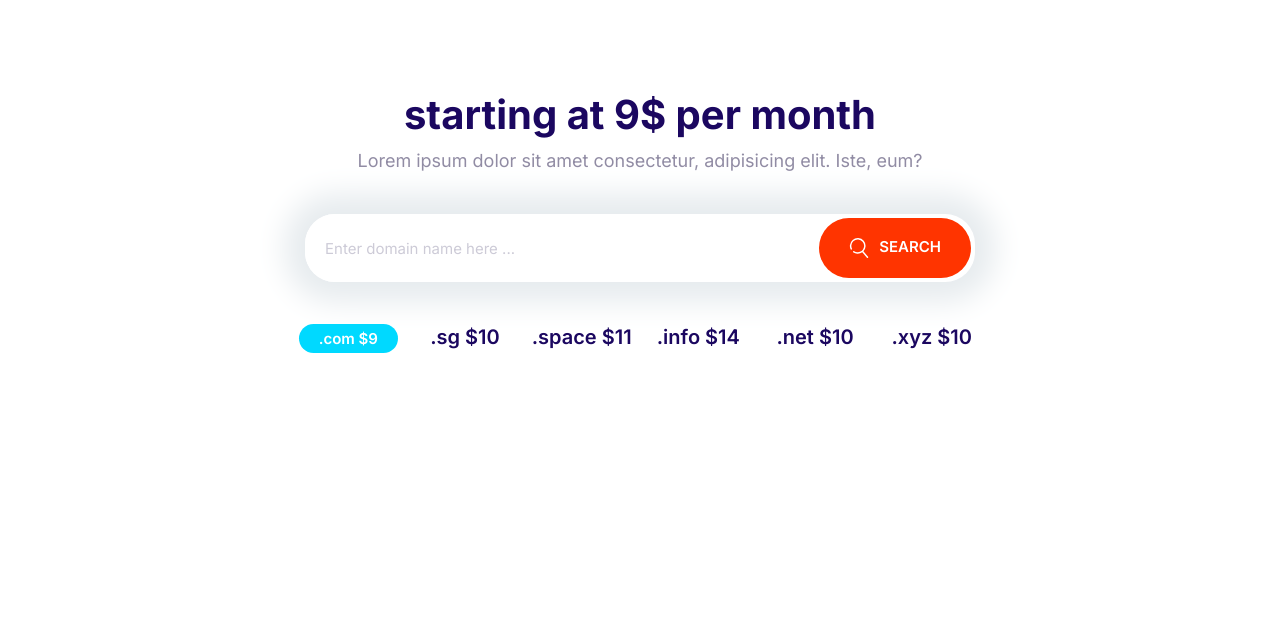
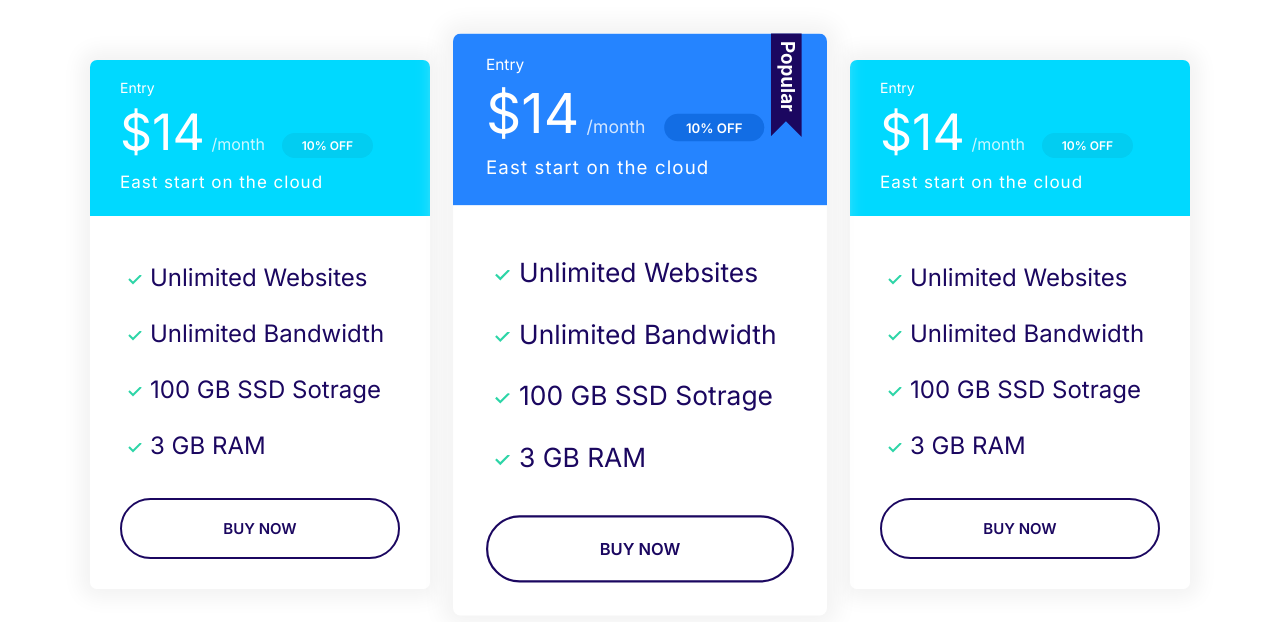
Before and after one commit to miladsoufi/myfirstwebsite, a plain HTML site: page index.html in a window 1280 px wide. Drawn offline with Linux system fonts and the light colour scheme.

Commit message:
building plans block styles.

```diff
--- a/css/styles.css
+++ b/css/styles.css
@@ -314,11 +314,19 @@ white-space: nowrap;
     color: #fff;
   }
 
+  .card--primary .badge--primary {
+    background: #126de4;
+  }
+
   .card--secondary .badge--secondary {
     background: #02cdf1;
   }
 
   /* Plans */
+  .plan {
+  transition: tranform 0.2s ease-out;
+  }
+
   .plan__name {
     color: #fff;
     margin: 0;
@@ -348,6 +356,10 @@ white-space: nowrap;
     margin-bottom: 2rem;
   }
 
+  .plan--popular{
+    transform: scale(1.1);
+  }
+
   .plan--popular .card__header {
     position: relative;
   }
@@ -359,6 +371,13 @@ white-space: nowrap;
     position: absolute;
     top: -6px;
     right: 5%;
+  }
+
+  .plan:hover{
+    transform: scale(1.05);
+  }
+  .plan--popular:hover{
+    transform: scale(1.15);
   }
 
   @media screen and (min-width: 1024px) {
@@ -711,3 +730,13 @@ white-space: nowrap;
       grid-template-columns: repeat(auto-fit, minmax(10rem,1fr));
     }
   }
+
+  /* plans block */
+  .block-plans .grid {
+    gap: 8rem 4rem;
+  }
+
+  .block-plans .card {
+    max-width: 500px;
+    margin: 0 auto;
+  }
--- a/index.html
+++ b/index.html
@@ -13,26 +13,70 @@
 
 </head>
 <body>
-  <section class="block container block-domain">
-    <header class="block__header">
-      <h2>starting at 9$ per month</h2>
-      <p>Lorem ipsum dolor sit amet consectetur, adipisicing elit. Iste, eum?</p>
-    </header>
-    <div class="input-group">
-      <input type="text" class="input" placeholder="Enter domain name here ...">
-    <button class="btn btn--accent"> <svg class="icon icon--white">
-      <use xlink:href="images/sprite.svg#search"></use>
-    </svg>search</button>
+ <section class="block container block-plans">
+  <div class="grid grid--1x3">
+    <div class="plan">
+      <div class="card card--secondary">
+        <header class="card__header">
+          <h3 class="plan__name">Entry</h3>
+          <span class="plan__price">$14</span>
+          <span class="plan__billing-cycle">/month</span>
+          <span class="badge badge--secondary badge--small">10% OFF</span>
+          <span class="plan__description">East start on the cloud</span>
+        </header>
+        <div class="card__body">
+          <ul class="list list--tick">
+            <li class="list__item">Unlimited Websites</li>
+            <li class="list__item">Unlimited Bandwidth</li>
+            <li class="list__item">100 GB SSD Sotrage</li>
+            <li class="list__item">3 GB RAM</li>
+          </ul>
+          <button class="btn btn--outline btn--block">Buy Now</button>
+        </div>
+      </div>
+    </div>
+    <div class="plan plan--popular">
+      <div class="card card--primary">
+        <header class="card__header">
+          <h3 class="plan__name">Entry</h3>
+          <span class="plan__price">$14</span>
+          <span class="plan__billing-cycle">/month</span>
+          <span class="badge badge--primary badge--small">10% OFF</span>
+          <span class="plan__description">East start on the cloud</span>
+        </header>
+        <div class="card__body">
+          <ul class="list list--tick">
+            <li class="list__item">Unlimited Websites</li>
+            <li class="list__item">Unlimited Bandwidth</li>
+            <li class="list__item">100 GB SSD Sotrage</li>
+            <li class="list__item">3 GB RAM</li>
+          </ul>
+          <button class="btn btn--outline btn--block">Buy Now</button>
+        </div>
+      </div>
+    </div>
+    <div class="plan">
+      <div class="card card--secondary">
+        <header class="card__header">
+          <h3 class="plan__name">Entry</h3>
+          <span class="plan__price">$14</span>
+          <span class="plan__billing-cycle">/month</span>
+          <span class="badge badge--secondary badge--small">10% OFF</span>
+          <span class="plan__description">East start on the cloud</span>
+        </header>
+        <div class="card__body">
+          <ul class="list list--tick">
+            <li class="list__item">Unlimited Websites</li>
+            <li class="list__item">Unlimited Bandwidth</li>
+            <li class="list__item">100 GB SSD Sotrage</li>
+            <li class="list__item">3 GB RAM</li>
+          </ul>
+          <button class="btn btn--outline btn--block">Buy Now</button>
+        </div>
+      </div>
+    </div>
   </div>
-  <ul class="list block-domain__prices">
-    <li><span class="badge badge--secondary">.com $9</span></li>
-    <li>.sg $10</li>
-    <li>.space $11</li>
-    <li>.info $14</li>
-    <li>.net $10</li>
-    <li>.xyz $10</li>
-  </ul>
-  </section>
+ </section>
   <script src="/main.js"></script>
 </body>
 </html>
```
Also changed, not shown: components/plans block.html (added, +64 -0 lines).
